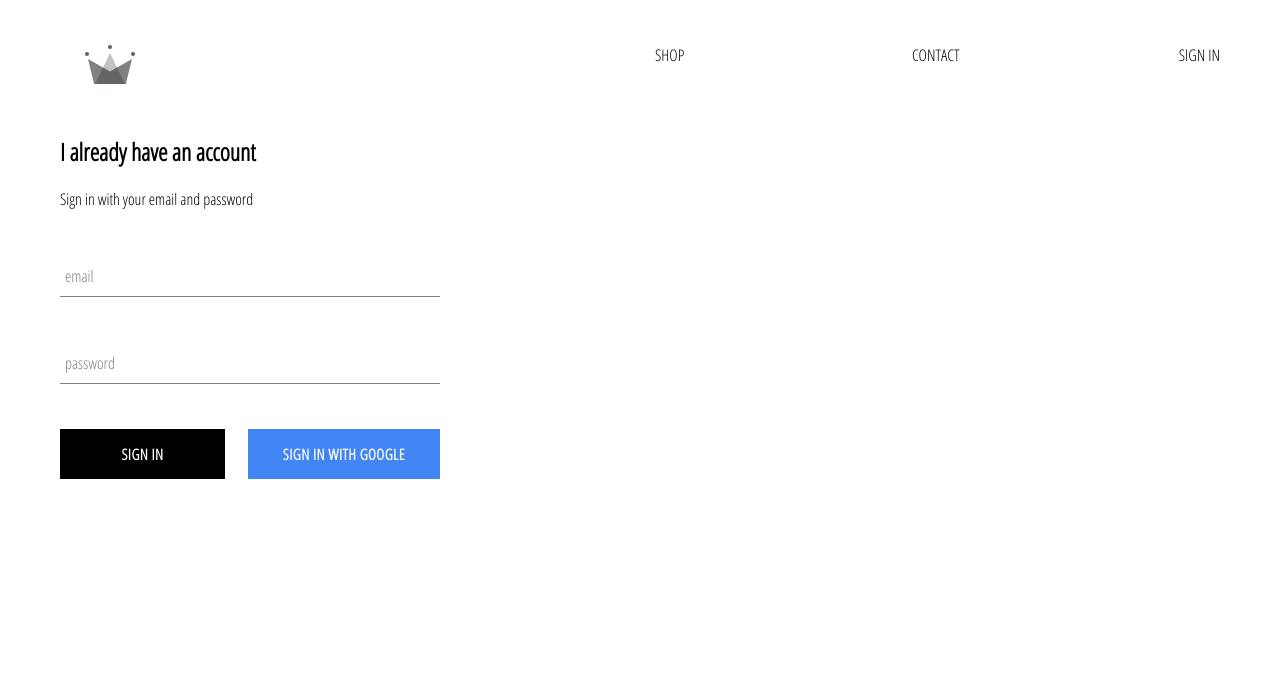
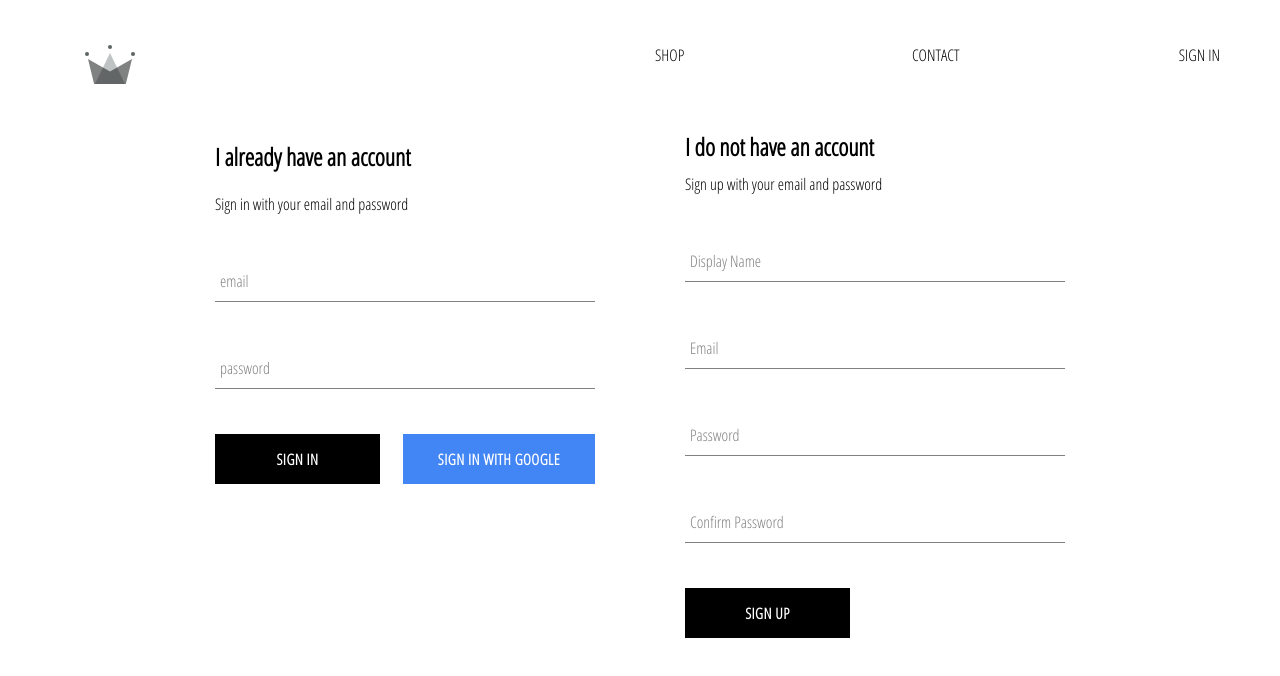
Before and after one commit to hhofner/hsh-clothing, a React (Create React App) app: page /signin in a window 1280 px wide. Shown: the top 676 px of the page. Built offline with nearby package versions, Linux system fonts and the light colour scheme; no server answers.

Commit message:
store authenticated users in firebase

```diff
--- a/src/App.js
+++ b/src/App.js
@@ -21,17 +21,27 @@
 
     componentDidMount() {
         this.unsubscribeFromAuth = auth.onAuthStateChanged(async userAuth => {
+            if (userAuth) {
+                // This is function makes a remote endpoint call, so therefore it needs
+                // `await` 👇
+                const userRef = await createUserProfileDocument(userAuth);
 
-            if (userAuth) {
-                const userRef = createUserProfileDocument(userAuth);
-
-                (await userRef).onSnapshot(snapShot => {
-                    console.log(snapShot);
+                // This "subscribes" to any changes so we can update the App accordingly
+                // for example, things like cart changes, etc
+                userRef.onSnapshot(snapShot => {
+                    this.setState({
+                        currentUser: {
+                            id: snapShot.id,
+                            ...snapShot.data()
+                        }
+                    }, () => {
+                        console.log(this.state);
+                    });
                 })
             }
-
-
-            // console.log(user)
+            else {
+                this.setState({currentUser: userAuth}) //equivalent to null
+            }
         });
     }
 
--- /dev/null
+++ b/src/components/sign-up/sign-up.component.jsx
@@ -0,0 +1,101 @@
+import React from 'react';
+
+import FormInput from "../form-input/form-input.component";
+import CustomButtom from "../custom-button/custom-buttom.component";
+
+import { auth, createUserProfileDocument } from "../../firebase/firebase.utils";
+
+import './sign-up.styles.scss';
+
+class SignUp extends React.Component {
+    constructor() {
+        super();
+
+        this.state = {
+            displayName: '',
+            email: '',
+            password: '',
+            confirmPassword: ''
+        }
+    }
+
+    handleSubmit = async event => {
+        event.preventDefault();
+
+        const { displayName, email, password, confirmPassword } = this.state;
+
+        if(password !== confirmPassword) {
+            alert("passwords don't match");
+            return;
+        }
+
+        try {
+            const { user } = await auth.createUserWithEmailAndPassword(email, password)
+            await createUserProfileDocument(user, {displayName});
+
+            this.setState({
+                displayName: '',
+                email: '',
+                password: '',
+                confirmPassword: ''
+            })
+
+        } catch (error) {
+            console.error(error);
+        }
+    };
+
+    handleChange = event => {
+        const { name, value } = event.target;
+
+        this.setState({[name]: value});
+    }
+
+    render() {
+        const {displayName, email, password, confirmPassword} = this.state;
+        return(
+            <div className={"sign-up"}>
+                <h2 className={"title"}>I do not have an account</h2>
+                <span>Sign up with your email and password</span>
+                <form className={"sign-up-form"} onSubmit={this.handleSubmit}>
+                    <FormInput
+                        type={'text'}
+                        name={'displayName'}
+                        value={displayName}
+                        onChange={this.handleChange}
+                        label={'Display Name'}
+                        required
+                    />
+                    <FormInput
+                        type={'email'}
+                        name={'email'}
+                        value={email}
+                        onChange={this.handleChange}
+                        label={'Email'}
+                        required
+                    />
+                    <FormInput
+                        type={'password'}
+                        name={'password'}
+                        value={password}
+                        onChange={this.handleChange}
+                        label={'Password'}
+                        required
+                    />
+                    <FormInput
+                        type={'password'}
+                        name={'confirmPassword'}
+                        value={confirmPassword}
+                        onChange={this.handleChange}
+                        label={'Confirm Password'}
+                        required
+                    />
+                    <CustomButtom type={'submit'}> SIGN UP </CustomButtom>
+                </form>
+
+            </div>
+        );
+    }
+}
+
+export default SignUp;
--- /dev/null
+++ b/src/components/sign-up/sign-up.styles.scss
@@ -0,0 +1,9 @@
+.sign-up {
+  display: flex;
+  flex-direction: column;
+  width: 380px;
+
+  .title {
+    margin: 10px 0;
+  }
+}
--- a/src/firebase/firebase.utils.js
+++ b/src/firebase/firebase.utils.js
@@ -16,9 +16,12 @@
     if (!userAuth) return; // when we "sign out" we receive a null, so handling that
 
     const userRef = firestore.doc(`users/${userAuth.uid}`);
+    // Returns a reference
 
     const snapShot = await userRef.get();
+    // And we get the actual data
 
+    // If it doesn't exist, create a new user
     if(!snapShot.exists) {
         const { displayName, email } = userAuth;
         const createdAt = new Date();
--- a/src/pages/sign-in-and-sign-up/sign-in-and-sign-up.component.jsx
+++ b/src/pages/sign-in-and-sign-up/sign-in-and-sign-up.component.jsx
@@ -2,10 +2,12 @@
 
 import './sign-in-and-sign-up.styles.scss';
 import SignIn from "../../components/sign-in/sign-in.component";
+import SignUp from "../../components/sign-up/sign-up.component";
 
 const SignInAndSignUpPage = () => (
     <div className="sign-in-and-sign-up">
         <SignIn/>
+        <SignUp/>
     </div>
 )
 
--- a/src/pages/sign-in-and-sign-up/sign-in-and-sign-up.styles.scss
+++ b/src/pages/sign-in-and-sign-up/sign-in-and-sign-up.styles.scss
@@ -0,0 +1,6 @@
+.sign-in-and-sign-up {
+  width: 850px;
+  display: flex;
+  justify-content: space-between;
+  margin: 30px auto;
+}
```
